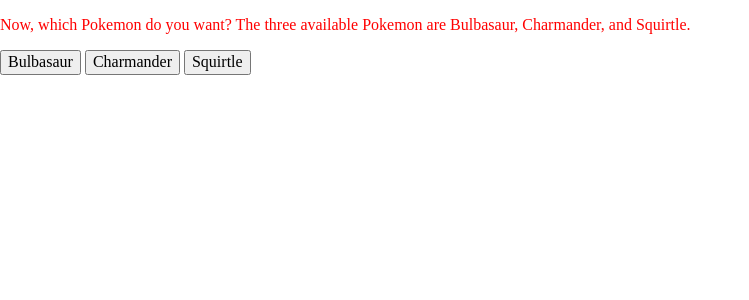
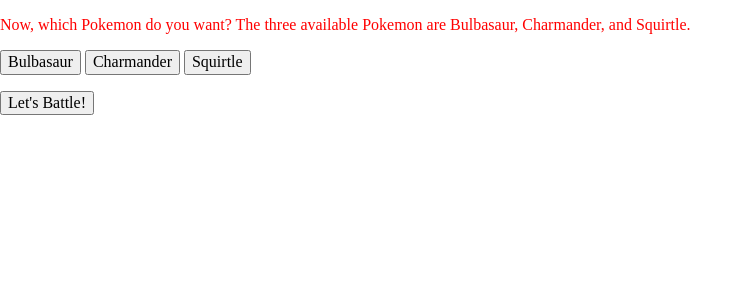
Before and after one commit to NucyLoodle/pokemon-game, a Flask app: page /battle/ in a window 1280 px wide. Shown: the top 300 px of the page, without its empty margins (0-749 px from the left). Run offline with Flask 3, Linux system fonts and the light colour scheme.

Commit message:
create buttonto start battle

```diff
--- a/frontend/templates/battle.html
+++ b/frontend/templates/battle.html
@@ -28,7 +28,10 @@
             <p>{{ pokemonMoves }}</p>
         </section>
 
+        <section id ="gameplay">
+            <button type ="submit" value ="letsBattle">Let's Battle!</button>
 
+        </section>
 
 		<script type="text/javascript" src="../js/battle.js"></script>
 	</body>
```
